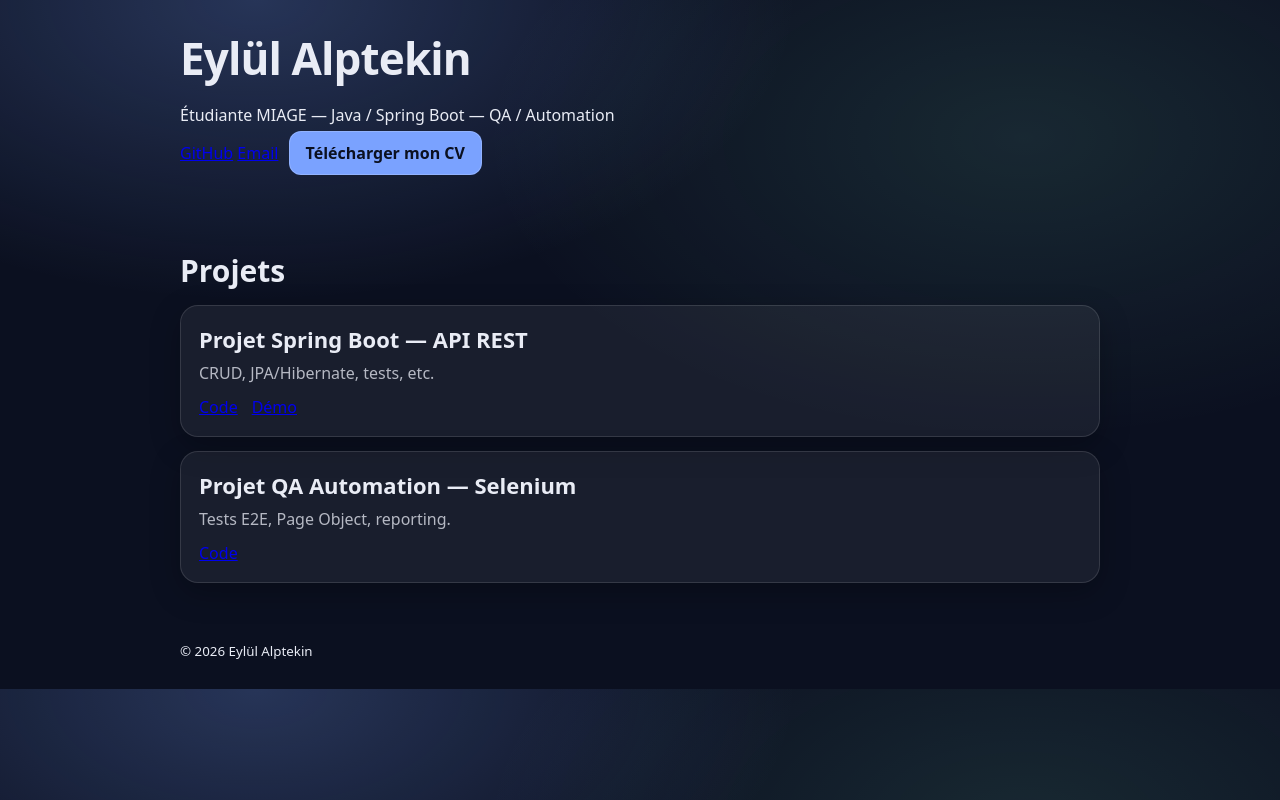
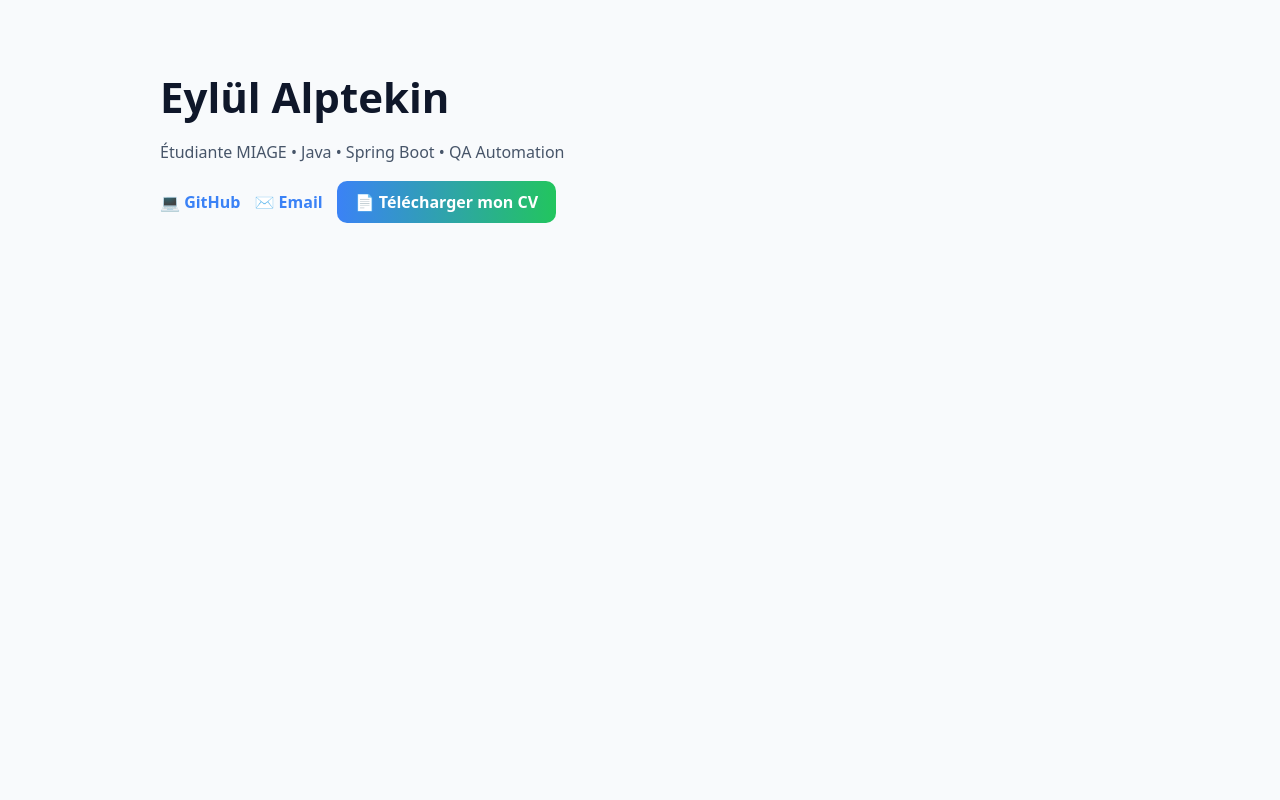
Before and after one commit to eylul-alptekin/eylualptekin.github.io, a plain HTML site: page index.html in a window 1280 px wide. Drawn offline with Linux system fonts and the light colour scheme.

Commit message:
3rd Version

```diff
--- a/index.html
+++ b/index.html
@@ -4,49 +4,45 @@
   <meta charset="utf-8" />
   <meta name="viewport" content="width=device-width, initial-scale=1" />
   <title>Eylül Alptekin | Portfolio</title>
+
+  <!-- Police plus moderne -->
+  <link href="https://fonts.googleapis.com/css2?family=Inter:wght@400;600;700&display=swap" rel="stylesheet">
+
   <link rel="stylesheet" href="styles.css" />
 </head>
+
 <body>
-  <header class="container">
+
+  <header class="container hero">
+
     <h1>Eylül Alptekin</h1>
-    <p>Étudiante MIAGE — Java / Spring Boot — QA / Automation</p>
-    <div class="links">
-      <a href="https://github.com/eylul-alptekin" target="_blank">GitHub</a>
-      <a href="mailto:eylul.alptekin@toulouse.miage.fr">Email</a>
-      <a href="./CV_StageDevLogicielsEylul_Alptekin.pdf" target="_blank" class="btn">Télécharger mon CV</a>
+
+    <p class="subtitle">
+      Étudiante MIAGE • Java • Spring Boot • QA Automation
+    </p>
+
+    <div class="actions">
+
+      <a class="link"
+         href="https://github.com/eylul-alptekin"
+         target="_blank"
+         rel="noopener">
+         💻 GitHub
+      </a>
+
+      <a class="link"
+         href="mailto:eylul.alptekin@toulouse.miage.fr">
+         ✉️ Email
+      </a>
+
+
+      <a class="btn"
+         href="./CV_StageDevLogiciels_Eylul_Alptekin.pdf"
+         target="_blank"
+         rel="noopener">
+         📄 Télécharger mon CV
+      </a>
 
     </div>
-  </header>
 
-  <main class="container">
-    <section>
-      <h2>Projets</h2>
-
-      <article class="card">
-        <h3>Projet Spring Boot — API REST</h3>
-        <p>CRUD, JPA/Hibernate, tests, etc.</p>
-        <div class="links">
-          <a href="https://github.com/TON_GITHUB/ton-projet" target="_blank">Code</a>
-          <a href="#" target="_blank">Démo</a>
-        </div>
-      </article>
-
-      <article class="card">
-        <h3>Projet QA Automation — Selenium</h3>
-        <p>Tests E2E, Page Object, reporting.</p>
-        <div class="links">
-          <a href="https://github.com/TON_GITHUB/qa-project" target="_blank">Code</a>
-        </div>
-      </article>
-    </section>
-  </main>
-
-  <footer class="container">
-    <small>© <span id="year"></span> Eylül Alptekin</small>
-  </footer>
-
-  <script>
-    document.getElementById("year").textContent = new Date().getFullYear();
-  </script>
-</body>
-</html>
+  </
--- a/styles.css
+++ b/styles.css
@@ -1,91 +1,112 @@
 :root{
-  --bg: #0b1020;
-  --card: rgba(255,255,255,.06);
-  --border: rgba(255,255,255,.12);
-  --text: #e9ecf5;
-  --muted: rgba(233,236,245,.75);
-  --accent: #7aa2ff;
+  --bg: #F8FAFC;
+  --card: #FFFFFF;
+  --text: #0f172a;
+  --muted: #475569;
+  --blue: #3B82F6;
+  --green: #22C55E;
+  --border: #e2e8f0;
 }
 
-*{ box-sizing:border-box; }
+*{
+  box-sizing: border-box;
+}
+
 body{
   margin:0;
-  font-family: system-ui, -apple-system, Segoe UI, Roboto, Arial, sans-serif;
+  font-family: system-ui, -apple-system, Segoe UI, Roboto, Arial;
+  background: var(--bg);
   color: var(--text);
-  background: radial-gradient(900px 500px at 20% 0%, rgba(122,162,255,.25), transparent 60%),
-              radial-gradient(900px 500px at 80% 20%, rgba(140,255,210,.10), transparent 60%),
-              var(--bg);
 }
 
+/* layout */
 .container{
-  max-width: 960px;
-  margin: 0 auto;
-  padding: 28px 20px;
+  max-width: 1000px;
+  margin:auto;
+  padding: 40px 20px;
 }
 
-.hero{
-  padding-top: 40px;
-  padding-bottom: 18px;
-}
-
+/* header */
 h1{
-  margin: 0 0 10px;
-  font-size: 44px;
-  letter-spacing: -0.02em;
+  font-size: 42px;
+  margin-bottom: 6px;
 }
 
 .subtitle{
-  margin: 0 0 18px;
   color: var(--muted);
-  font-size: 18px;
+  margin-bottom: 18px;
 }
 
+/* liens */
 .actions{
-  display: flex;
-  gap: 12px;
+  display:flex;
+  gap:14px;
+  align-items:center;
   flex-wrap: wrap;
-  align-items: center;
 }
 
 .link{
-  color: var(--accent);
-  text-decoration: none;
-  font-weight: 600;
+  color: var(--blue);
+  text-decoration:none;
+  font-weight:600;
 }
-.link:hover{ text-decoration: underline; }
 
+.link:hover{
+  text-decoration:underline;
+}
+
+/* bouton CV */
 .btn{
-  margin-left: 6px;
-  background: var(--accent);
-  color: #0b1020;
-  font-weight: 700;
-  text-decoration: none;
-  padding: 10px 16px;
-  border-radius: 12px;
-  border: 1px solid rgba(255,255,255,.18);
+  background: linear-gradient(90deg, var(--blue), var(--green));
+  color:white;
+  padding: 10px 18px;
+  border-radius: 10px;
+  font-weight:600;
+  text-decoration:none;
+  transition: 0.2s;
 }
-.btn:hover{ filter: brightness(1.05); }
 
-h2{ margin: 30px 0 12px; font-size: 30px; }
+.btn:hover{
+  transform: translateY(-2px);
+  box-shadow: 0 6px 18px rgba(0,0,0,0.1);
+}
 
+/* section */
+h2{
+  margin-top: 40px;
+  margin-bottom: 16px;
+}
+
+/* cartes projets */
 .card{
   background: var(--card);
-  border: 1px solid var(--border);
-  border-radius: 18px;
-  padding: 18px;
-  margin-top: 14px;
-  box-shadow: 0 10px 30px rgba(0,0,0,.25);
-  transition: transform .15s ease, border-color .15s ease;
-}
-.card:hover{
-  transform: translateY(-2px);
-  border-color: rgba(122,162,255,.35);
+  border:1px solid var(--border);
+  border-radius: 14px;
+  padding: 20px;
+  margin-bottom: 16px;
+  transition: 0.2s;
 }
 
-.card h3{ margin: 0 0 8px; font-size: 22px; }
-.card p{ margin: 0 0 12px; color: var(--muted); }
+.card:hover{
+  box-shadow: 0 8px 24px rgba(0,0,0,0.08);
+}
 
-.card .links{
+.card h3{
+  margin-top:0;
+}
+
+.card p{
+  color: var(--muted);
+}
+
+.links{
   display:flex;
-  gap: 14px;
+  gap:12px;
+  margin-top:10px;
 }
+
+.links a{
+  color: var(--blue);
+  font-weight:600;
+  text-decoration:none;
+}
```
